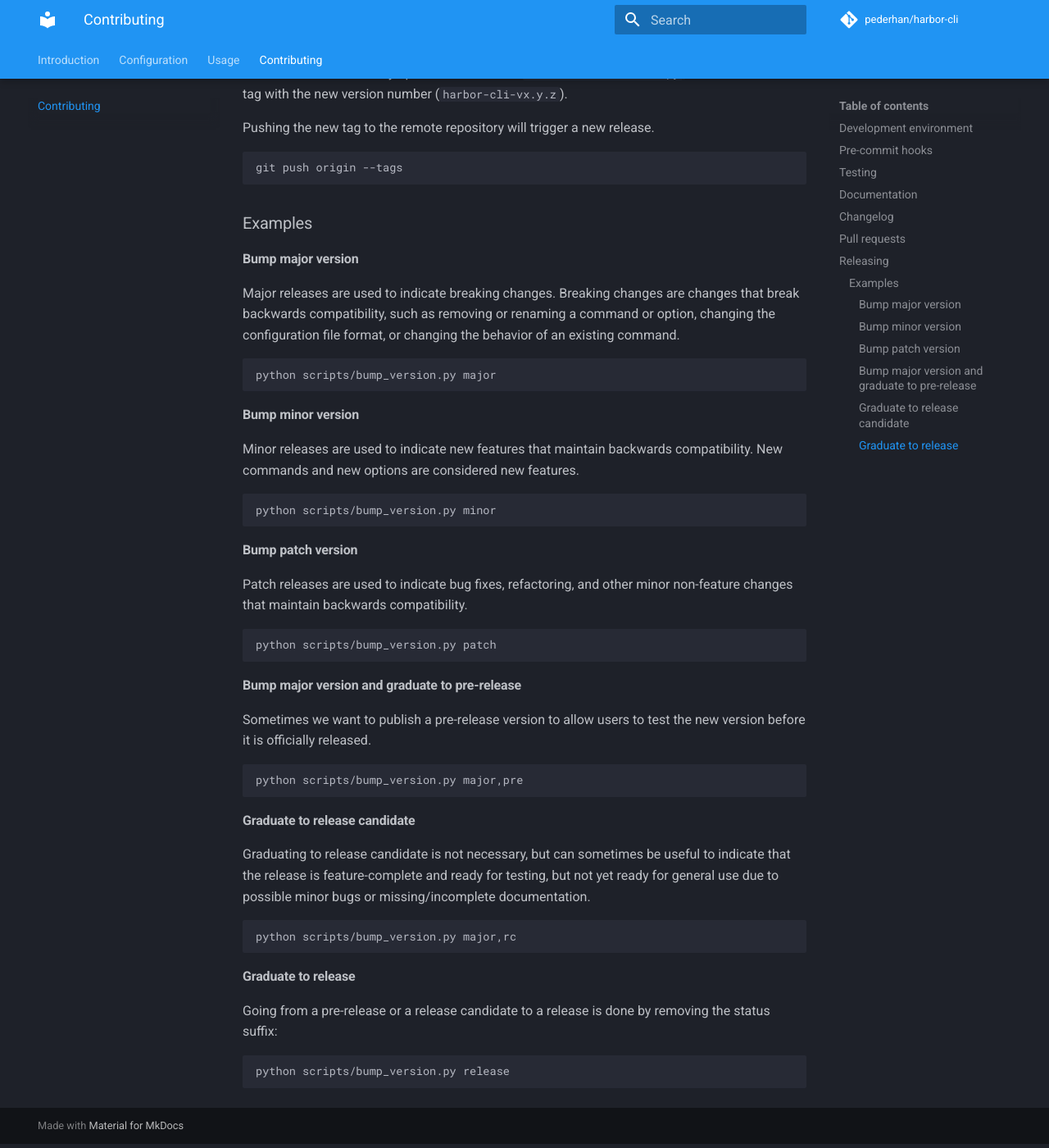
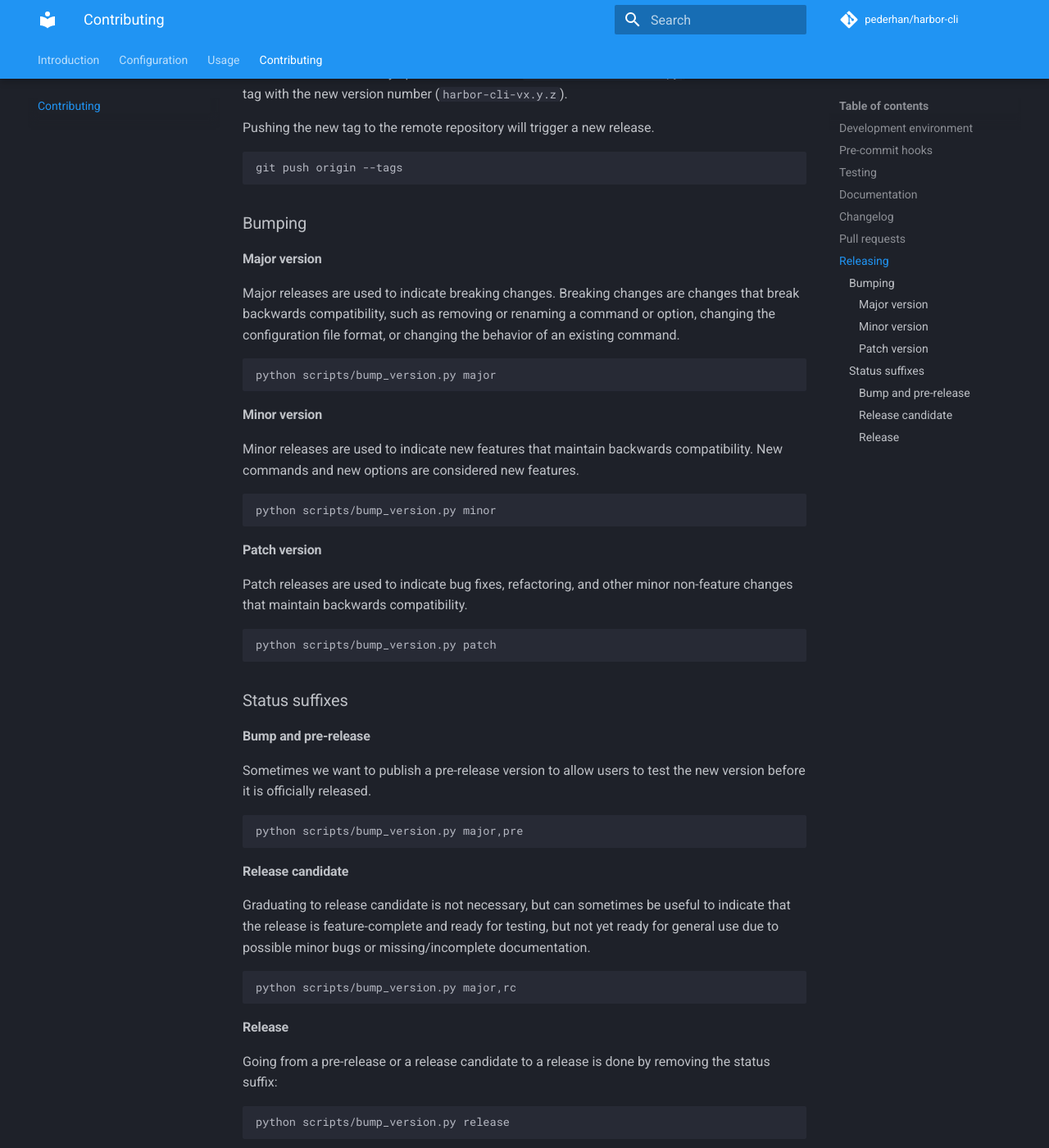
Before and after one commit to unioslo/harbor-cli, an MkDocs documentation site: the page built from docs/contributing.md, in a window 1280 px wide and 1400 px high, scrolled down 2464 px. Shown: the whole window at 82% size. Built offline with MkDocs 1.6.1 and Material for MkDocs 9.7.7, drawn with Linux system fonts in a browser that asks for light colours; comment, search, counter and statistics services are not loaded.

Commit message:
Docs: Restructure release examples

````diff
--- a/docs/contributing.md
+++ b/docs/contributing.md
@@ -114,9 +114,10 @@ Pushing the new tag to the remote repository will trigger a new release.
 git push origin --tags
 ```
 
-### Examples
 
-#### Bump major version
+### Bumping
+
+#### Major version
 
 Major releases are used to indicate breaking changes. Breaking changes are changes that break backwards compatibility, such as removing or renaming a command or option, changing the configuration file format, or changing the behavior of an existing command.
 
@@ -124,7 +125,7 @@ Major releases are used to indicate breaking changes. Breaking changes are chang
 python scripts/bump_version.py major
 ```
 
-#### Bump minor version
+#### Minor version
 
 Minor releases are used to indicate new features that maintain backwards compatibility. New commands and new options are considered new features.
 
@@ -132,7 +133,7 @@ Minor releases are used to indicate new features that maintain backwards compati
 python scripts/bump_version.py minor
 ```
 
-#### Bump patch version
+#### Patch version
 
 Patch releases are used to indicate bug fixes, refactoring, and other minor non-feature changes that maintain backwards compatibility.
 
@@ -140,7 +141,8 @@ Patch releases are used to indicate bug fixes, refactoring, and other minor non-
 python scripts/bump_version.py patch
 ```
 
-#### Bump major version and graduate to pre-release
+### Status suffixes
+#### Bump and pre-release
 
 Sometimes we want to publish a pre-release version to allow users to test the new version before it is officially released.
 
@@ -148,7 +150,7 @@ Sometimes we want to publish a pre-release version to allow users to test the ne
 python scripts/bump_version.py major,pre
 ```
 
-#### Graduate to release candidate
+#### Release candidate
 
 Graduating to release candidate is not necessary, but can sometimes be useful to indicate that the release is feature-complete and ready for testing, but not yet ready for general use due to possible minor bugs or missing/incomplete documentation.
 
@@ -156,7 +158,7 @@ Graduating to release candidate is not necessary, but can sometimes be useful to
 python scripts/bump_version.py major,rc
 ```
 
-#### Graduate to release
+#### Release
 
 Going from a pre-release or a release candidate to a release is done by removing the status suffix:
 
````
